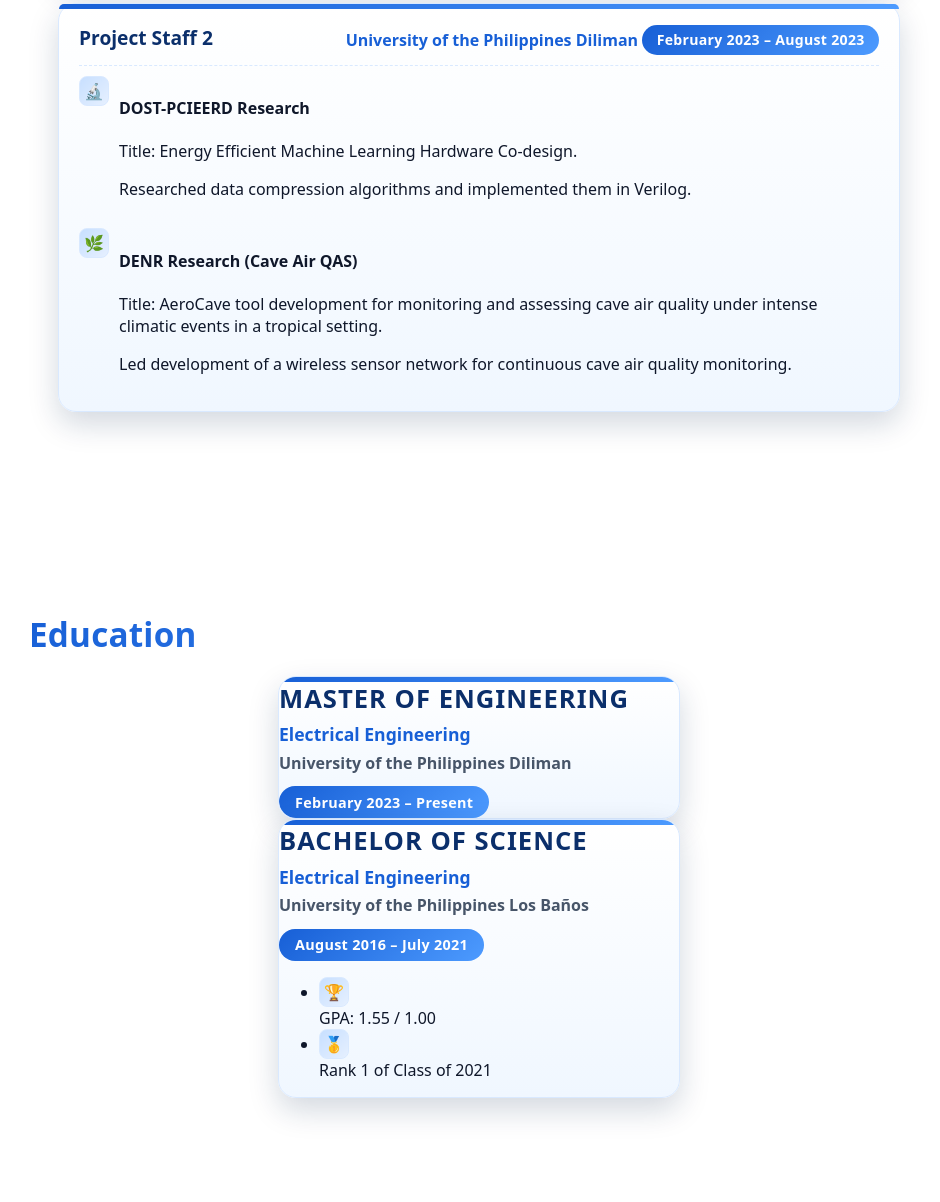
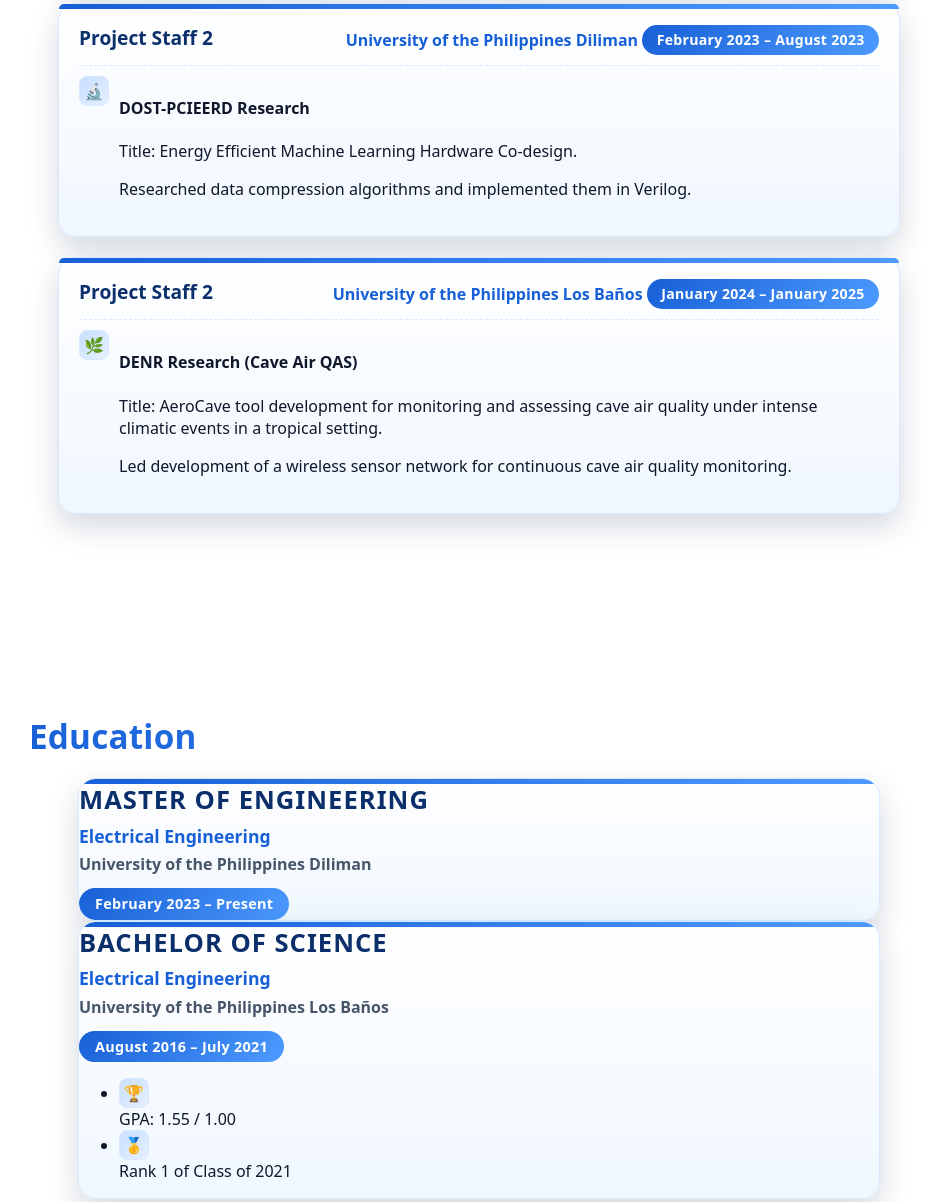
Before and after one commit to jfrchan18/personal-website, a plain HTML site: page index.html in a window 1280 px wide. Shown: the part 2072-3274 px from the top of the page, without its empty margins (161-1101 px from the left). Drawn offline with Linux system fonts and the light colour scheme.

Commit message:
Polish website CSS and layout

```diff
--- a/index.html
+++ b/index.html
@@ -166,6 +166,17 @@
               <p>Researched data compression algorithms and implemented them in Verilog.</p>
             </div>
           </li>
+        </ul>
+      </article>
+      <article class="experience-card">
+        <header class="job-header">
+          <h3 class="job-title">Project Staff 2</h3>
+          <div class="job-meta">
+            <span class="company-name">University of the Philippines Los Baños</span>
+            <time class="job-date">January 2024 – January 2025</time>
+          </div>
+        </header>
+        <ul class="achievements">
           <li>
             <span class="achievement-icon">🌿</span>
             <div>
--- a/style.css
+++ b/style.css
@@ -293,7 +293,7 @@
     background: linear-gradient(135deg, var(--blue-50), #ffffff);
   }
   .education-card{
-    width:100%; max-width:400px; margin:0 auto; background: linear-gradient(180deg, #ffffff, var(--blue-50));
+    width:100%; max-width:800px; margin:0 auto; background: linear-gradient(180deg, #ffffff, var(--blue-50));
     border:1px solid var(--blue-150); border-radius:18px; box-shadow: var(--shadow);
     transition: transform .2s ease, box-shadow .2s ease, border-color .2s ease; overflow:hidden; position:relative;
   }
@@ -340,7 +340,7 @@
     background: linear-gradient(135deg, var(--blue-50), #ffffff);
   }
   .publications-card{
-    width:100%; max-width:700px; margin:0 auto; background: linear-gradient(180deg, #ffffff, var(--blue-50));
+    width:100%; max-width:800px; margin:0 auto; background: linear-gradient(180deg, #ffffff, var(--blue-50));
     border:1px solid var(--blue-150); border-radius:18px; box-shadow: var(--shadow);
     overflow:hidden; position:relative; transition: transform .2s ease, box-shadow .2s ease, border-color .2s ease;
   }
@@ -384,7 +384,7 @@
     padding:1.6rem; border-radius:16px; border:1px solid rgba(0,0,0,.1);
     box-shadow: 0 8px 22px rgba(0,0,0,.15);
   }
-  .contact-info h3{ font-size:1.2rem; font-weight:800; margin:0 0 1rem; color:#1a1a1a; }
+  .contact-info h3{ font-size:1.2rem; font-weight:800; margin:0 0 1rem; color:#4169E1; }
   .contact-label{ font-weight:700; color:#2d2d2d; min-width:80px; }
   .contact-info a{ color:#1a4a8a; text-decoration:none; font-weight:600; transition: color .2s ease; }
   .contact-info a:hover{ color:#0d3a7a; }
```
